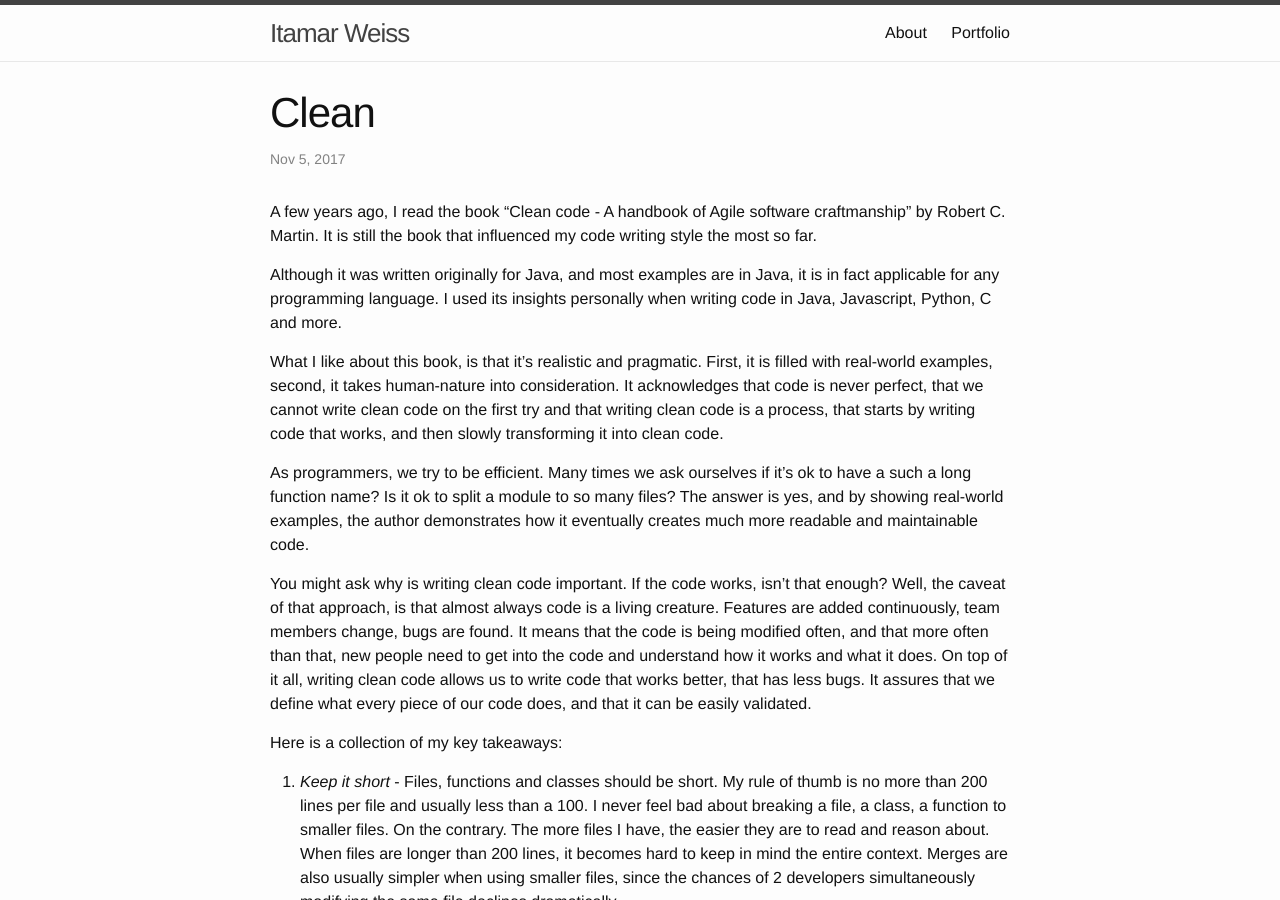
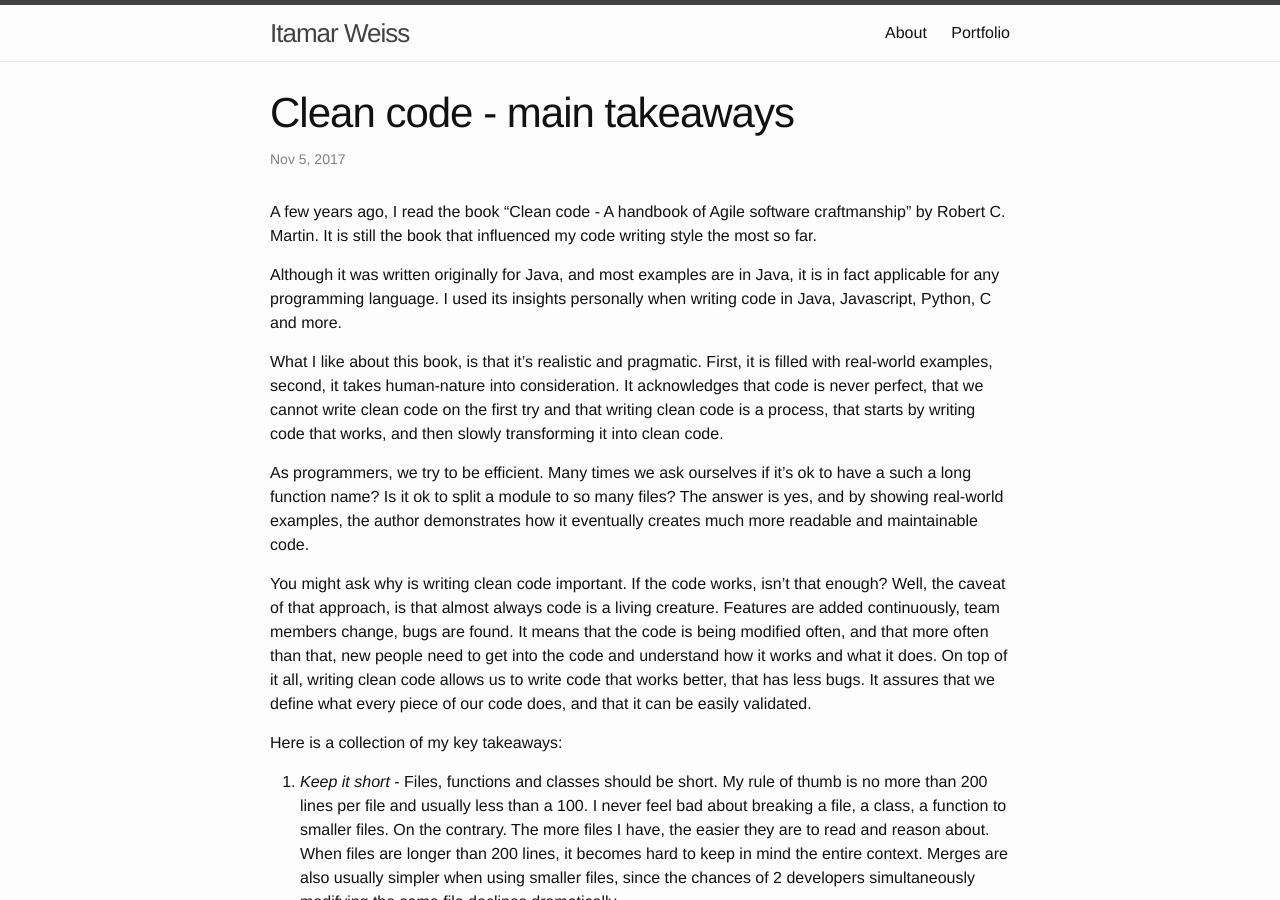
Before and after one commit to itamarwe/itamarwe.github.io, a Jekyll site: the page built from _posts/2017-11-05-Clean-code-main-takeaways.md, in a window 1280 px wide and 900 px high. Built offline with Jekyll 4.4.1, drawn with Linux system fonts in a browser that asks for light colours.

Commit message:
Updating blogpost title

```diff
--- a/_posts/2017-11-05-Clean-code-main-takeaways.md
+++ b/_posts/2017-11-05-Clean-code-main-takeaways.md
@@ -1,6 +1,6 @@
 ---
 layout: post
-title:  "Clean"
+title:  "Clean code - main takeaways"
 date:   2017-11-05
 categories: personal
 ---
```
